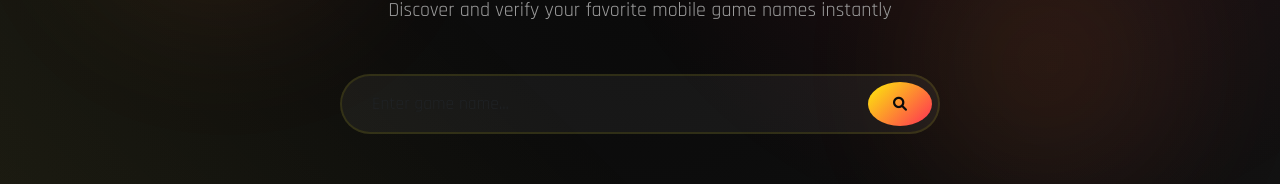
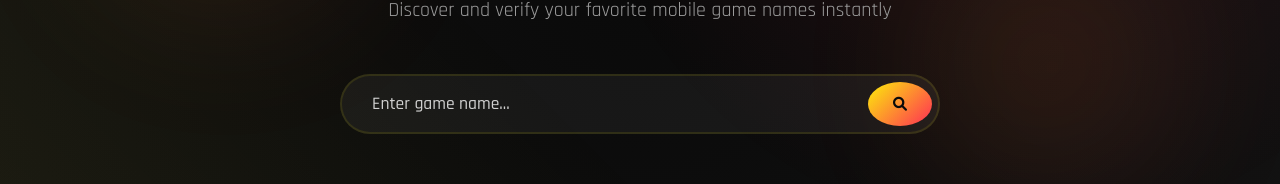
Before and after one commit to danereid1024/MobileGameNameChecker, an Angular app: page / in a window 1280 px wide. Shown: the part 537-721 px from the top of the page. Built offline with nearby package versions, Linux system fonts and the light colour scheme.

Commit message:
update placeholder

```diff
--- a/src/pages/home/home.component.scss
+++ b/src/pages/home/home.component.scss
@@ -108,10 +108,23 @@
     font-size: 1.1rem;
     transition: all 0.3s ease;
 
+    &::placeholder {
+      color: rgba(255, 255, 255, 0.8);
+      font-weight: 500;
+      opacity: 1;
+      font-size: 1.1rem;
+      transition: all 0.3s ease;
+    }
+
     &:focus {
       background: rgba(255, 255, 255, 0.08);
       border-color: var(--primary-color);
       box-shadow: 0 0 30px rgba(252, 238, 10, 0.2);
+
+      &::placeholder {
+        color: rgba(252, 238, 10, 0.7);
+        transform: translateX(5px);
+      }
     }
   }
 
```
